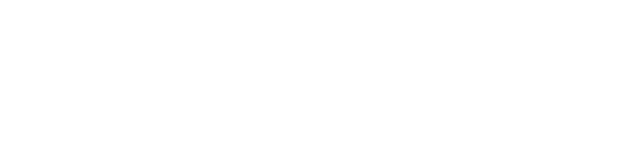
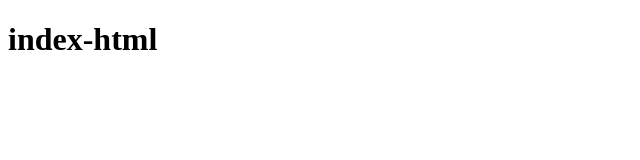
Before and after one commit to Viswam98/git-two, a plain HTML site: page index.html in a window 1280 px wide. Shown: the whole page, without its empty margins (0-640 px from the left). Drawn offline with Linux system fonts and the light colour scheme.

Commit message:
added index-html

```diff
--- a/index.html
+++ b/index.html
@@ -5,6 +5,7 @@
     <title>git two</title>
   </head>
   <body>
+    <h1>index-html</h1>
 
   </body>
 </html>
```
